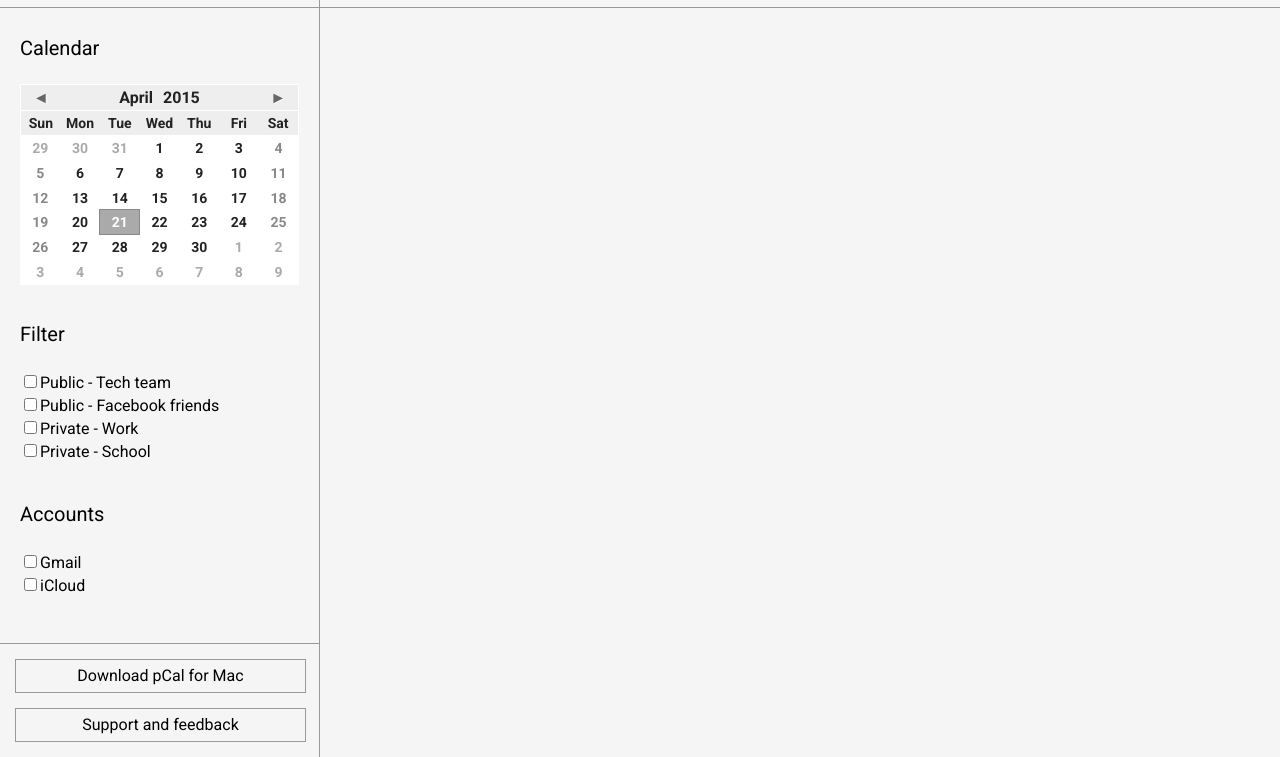
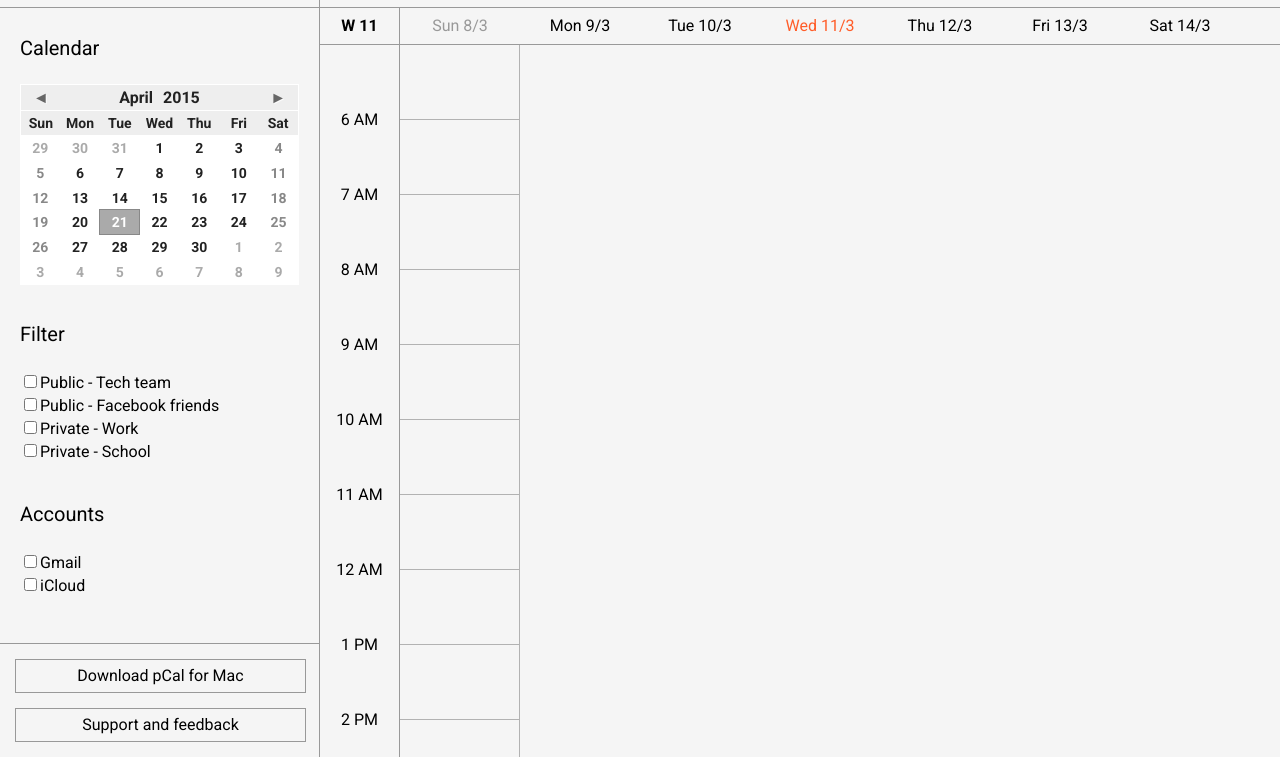
Before and after one commit to fuksi/pcal, a plain HTML site: page main/index.html in a window 1280 px wide. Shown: the part 43-800 px from the top of the page. Drawn offline with nearby package versions, Linux system fonts and the light colour scheme.

Commit message:
Add frames for main calendar

```diff
--- a/main/index.html
+++ b/main/index.html
@@ -65,8 +65,8 @@
 	<!-- End sidebar templating -->
 
 	<!-- Main calendar -->
-
 		<div class="calendar row">
+			<!-- Header -->
 			<div class="calendar-header block-center">
 				<div class="search left-search">
 					<input type="text" name="event-search" placeholder="find event i.e baz">
@@ -86,6 +86,71 @@
 					<input type="text" name="calendar-search" placeholder="Find out if Bar is free tmr">
 				</div>
 			</div>
+			<!-- End header -->
+
+			<!-- Week days row -->
+			<div class="weekdays row">
+				<span class="col-xs-2 week-number">W 11</span>
+				<a href="#" class="col-xs-3 prev-week">Sun 8/3</a>
+				<a href="#" class="col-xs-3">Mon 9/3</a>
+				<a href="#" class="col-xs-3">Tue 10/3</a>
+				<a href="#" class="col-xs-3 active">Wed 11/3</a>
+				<a href="#" class="col-xs-3">Thu 12/3</a>
+				<a href="#" class="col-xs-3">Fri 13/3</a>
+				<a href="#" class="col-xs-3">Sat 14/3</a>
+			</div>
+			<!-- End week days row -->
+
+			<!-- Time and events -->
+			<div class="time-events row">
+				<div class="time col-xs-2">
+					<div class="time-holder"><span>6 AM</span></div>
+					<div class="time-holder"><span>7 AM</span></div>
+					<div class="time-holder"><span>8 AM</span></div>
+					<div class="time-holder"><span>9 AM</span></div>
+					<div class="time-holder"><span>10 AM</span></div>
+					<div class="time-holder"><span>11 AM</span></div>
+					<div class="time-holder"><span>12 AM</span></div>
+					<div class="time-holder"><span>1 PM</span></div>
+					<div class="time-holder"><span>2 PM</span></div>
+					<div class="time-holder"><span>3 PM</span></div>
+					<div class="time-holder"><span>4 PM</span></div>
+					<div class="time-holder"><span>5 PM</span></div>
+					<div class="empty-time-holder time-holder"></div>
+				</div>
+				<div class="events wide-col-xs-3">
+					<div class="event-holder">
+					</div>
+					<div class="event-holder">
+					</div>
+					<div class="event-holder">
+					</div>
+					<div class="event-holder">
+					</div>
+					<div class="event-holder">
+					</div>
+					<div class="event-holder">
+					</div>
+					<div class="event-holder">
+					</div>
+					<div class="event-holder">
+					</div>
+					<div class="event-holder">
+					</div>
+					<div class="event-holder">
+					</div>
+					<div class="event-holder">
+					</div>
+					<div class="event-holder">
+					</div>
+					<div class="event-holder">
+					</div>
+				</div>
+
+
+				<!-- <div class="placeholder">
+				</div> -->
+			</div>
 		</div>
 
 	<!-- End main calendar -->
--- a/main/sass/_generals.scss
+++ b/main/sass/_generals.scss
@@ -3,6 +3,7 @@
 
 $orange: #ff5d29;
 $grey: #999999;
+$light-grey: #b2b2b2;
 $fonts: 'Roboto', sans-serifs;
 
 body {
--- a/main/sass/_main-calendar.scss
+++ b/main/sass/_main-calendar.scss
@@ -1,3 +1,8 @@
+.calendar {
+	float: left;
+	width: 75%;
+	box-sizing: border-box;
+}
 
 .calendar-header {
 	background: #f5f5f5;
@@ -72,8 +77,52 @@
 	}
 }
 
-.calendar {
-	float: left;
-	width: 75%;
+.weekdays {
+	border-bottom: 1px solid $grey;
 	box-sizing: border-box;
+	.week-number, a {
+		text-align: center;
+		padding: 10px 0;
+	}
+	.week-number {
+		font-weight: 700;
+		border-right: 1px solid $grey;
+	}
+	a {
+		text-decoration: none;
+		color: black;
+	}
+	a.active {
+		color: $orange;
+	}
+	a.prev-week {
+		color: $grey;
+	}
 }
+
+.time {
+	border-right: 1px solid $grey;
+	.time-holder {
+		box-sizing: border-box;
+		display: block;
+		position: relative;
+		height: 75px;
+		text-align: center;
+		span {
+			display: block;
+			position: absolute;
+			width: 100%;
+			left: 0;
+			bottom: -8px;
+		}
+	}
+}
+
+.events {
+	.event-holder {
+		height: 75px;
+		box-sizing: border-box;
+		border-right: 1px solid $light-grey;
+		border-bottom: 1px solid $light-grey;
+	}
+}
```
Also changed, not shown: main/stylesheets/style.css.
